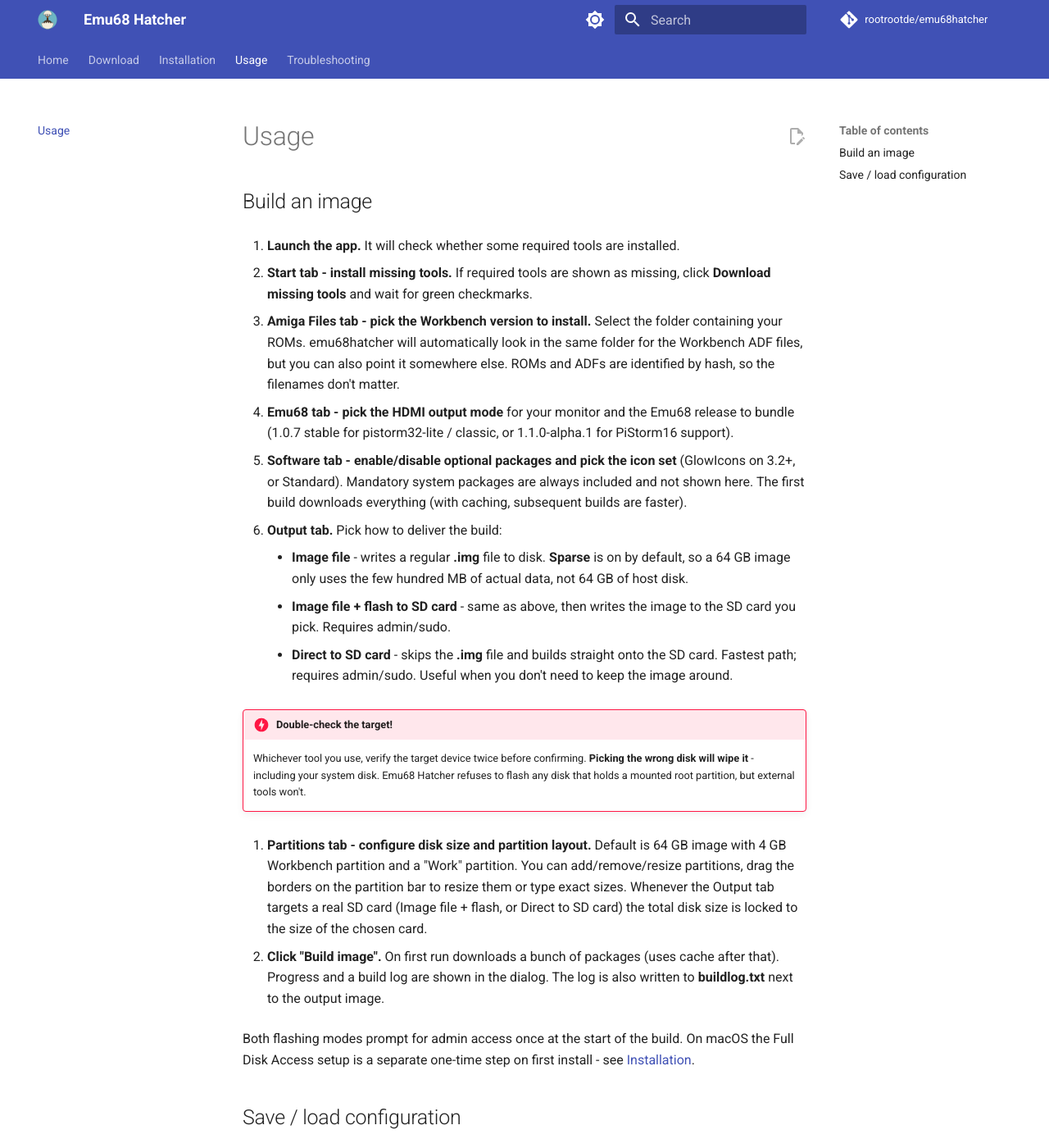
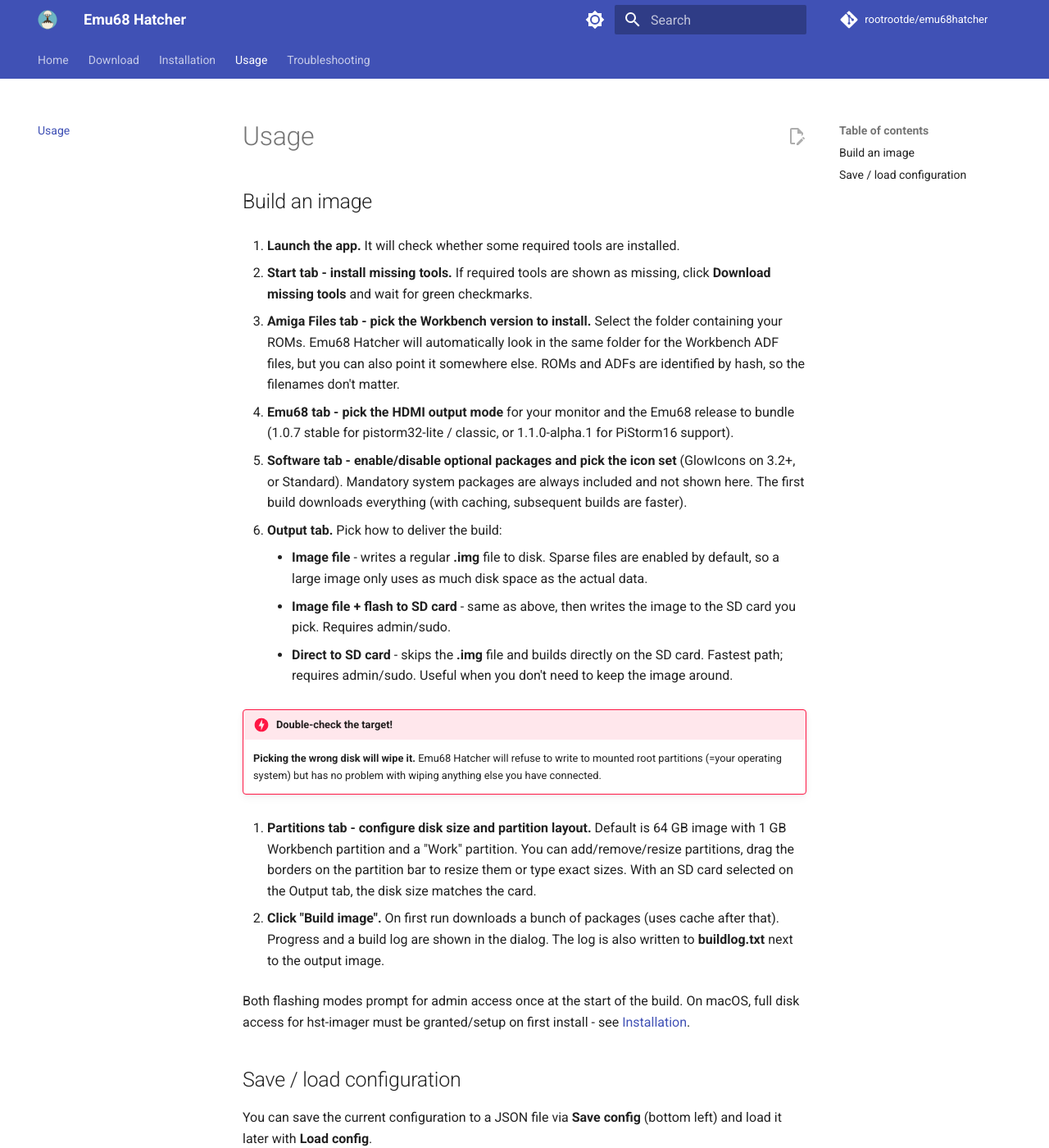
Before and after one commit to rootrootde/emu68hatcher, an MkDocs documentation site: the page built from docs/usage.md, in a window 1280 px wide and 1400 px high. Shown: the whole window at 82% size. Built offline with MkDocs 1.6.1 and Material for MkDocs 9.7.7, drawn with Linux system fonts in a browser that asks for light colours; comment, search, counter and statistics services are not loaded.

Commit message:
docs: prose pass
- network stack -> Roadshow TCP/IP stack (demo) + wifipi/genet drivers
- macos installation: shorter download line, explain *why* FDA is needed
- usage: simpler danger admonition, shorter SD card / disk size line
- troubleshooting: just link to installation for FDA setup
- readme: same fixes, missing SD card flashing bullet added
- drop the p7zip fallback hint

```diff
--- a/docs/usage.md
+++ b/docs/usage.md
@@ -6,25 +6,25 @@
 
 2. **Start tab - install missing tools.** If required tools are shown as missing, click **Download missing tools** and wait for green checkmarks.
 
-3. **Amiga Files tab - pick the Workbench version to install.** Select the folder containing your ROMs. emu68hatcher will automatically look in the same folder for the Workbench ADF files, but you can also point it somewhere else. ROMs and ADFs are identified by hash, so the filenames don't matter.
+3. **Amiga Files tab - pick the Workbench version to install.** Select the folder containing your ROMs. Emu68 Hatcher will automatically look in the same folder for the Workbench ADF files, but you can also point it somewhere else. ROMs and ADFs are identified by hash, so the filenames don't matter.
 
 4. **Emu68 tab - pick the HDMI output mode** for your monitor and the Emu68 release to bundle (1.0.7 stable for pistorm32-lite / classic, or 1.1.0-alpha.1 for PiStorm16 support).
 
 5. **Software tab - enable/disable optional packages and pick the icon set** (GlowIcons on 3.2+, or Standard). Mandatory system packages are always included and not shown here. The first build downloads everything (with caching, subsequent builds are faster).
 
 6. **Output tab.** Pick how to deliver the build:
-    - **Image file** - writes a regular **.img** file to disk. **Sparse** is on by default, so a 64 GB image only uses the few hundred MB of actual data, not 64 GB of host disk.
+    - **Image file** - writes a regular **.img** file to disk. Sparse files are enabled by default, so a large image only uses as much disk space as the actual data.
     - **Image file + flash to SD card** - same as above, then writes the image to the SD card you pick. Requires admin/sudo.
-    - **Direct to SD card** - skips the **.img** file and builds straight onto the SD card. Fastest path; requires admin/sudo. Useful when you don't need to keep the image around.
+    - **Direct to SD card** - skips the **.img** file and builds directly on the SD card. Fastest path; requires admin/sudo. Useful when you don't need to keep the image around.
 
 !!! danger "Double-check the target!"
-    Whichever tool you use, verify the target device twice before confirming. **Picking the wrong disk will wipe it** - including your system disk. Emu68 Hatcher refuses to flash any disk that holds a mounted root partition, but external tools won't.
+    **Picking the wrong disk will wipe it.** Emu68 Hatcher will refuse to write to mounted root partitions (=your operating system) but has no problem with wiping anything else you have connected.
 
-7. **Partitions tab - configure disk size and partition layout.** Default is 64 GB image with 4 GB Workbench partition and a "Work" partition. You can add/remove/resize partitions, drag the borders on the partition bar to resize them or type exact sizes. Whenever the Output tab targets a real SD card (Image file + flash, or Direct to SD card) the total disk size is locked to the size of the chosen card.
+7. **Partitions tab - configure disk size and partition layout.** Default is 64 GB image with 1 GB Workbench partition and a "Work" partition. You can add/remove/resize partitions, drag the borders on the partition bar to resize them or type exact sizes. With an SD card selected on the Output tab, the disk size matches the card.
 
 8. **Click "Build image".** On first run downloads a bunch of packages (uses cache after that). Progress and a build log are shown in the dialog. The log is also written to **buildlog.txt** next to the output image.
 
-Both flashing modes prompt for admin access once at the start of the build. On macOS the Full Disk Access setup is a separate one-time step on first install - see [Installation](installation.md#macos).
+Both flashing modes prompt for admin access once at the start of the build. On macOS, full disk access for hst-imager must be granted/setup on first install - see [Installation](installation.md#macos).
 
 ## Save / load configuration
 
```
Also changed, not shown: README.md (+4 -3 lines), docs/index.md (+1 -1 lines), docs/installation.md (+6 -6 lines), docs/troubleshooting.md (+1 -1 lines).
